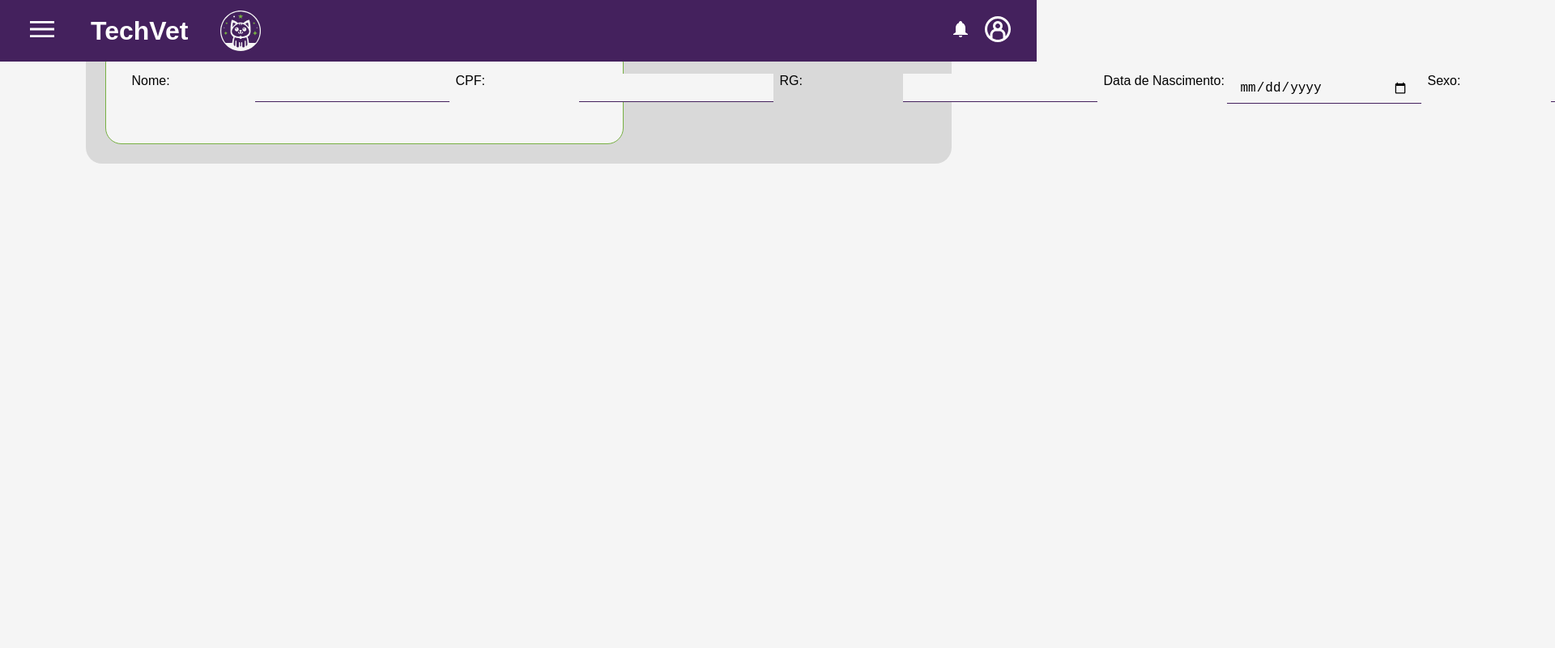
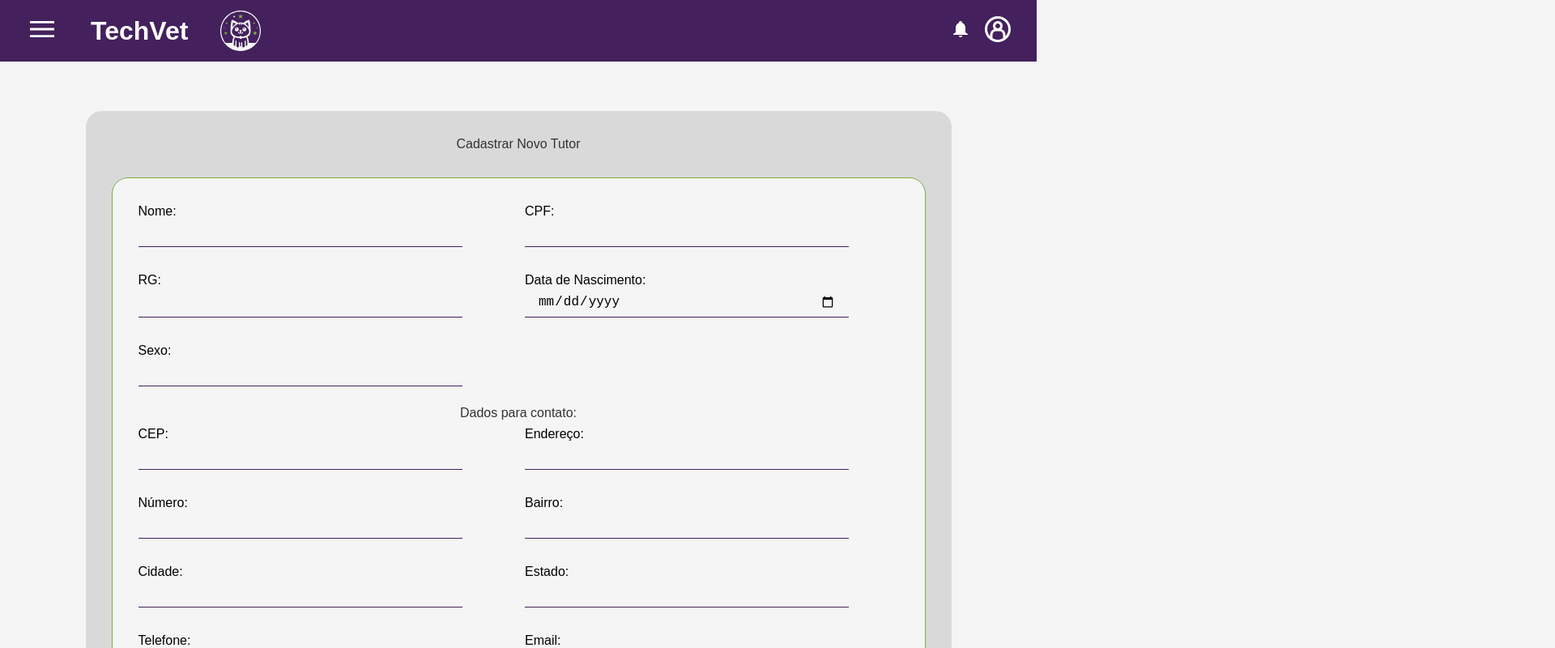
Before and after one commit to alefadonais5/tech-vet, a Next.js app: page /tutor in a window 1280 px wide. Shown: the top 800 px of the page at 81% size, 1920 px wide, since content can reach past the window. Built offline with nearby package versions, Linux system fonts and the light colour scheme; no server answers.

Commit message:
fix: corrige a caixa do formulario na pagina de tutor.

```diff
--- a/src/components/AddTutor/index.tsx
+++ b/src/components/AddTutor/index.tsx
@@ -1,56 +1,102 @@
-import React, { useEffect, useState } from "react";
-import {ContainerAddTutor, TitleAddTutor, FormTutor, LabelTitle, InputTutor} from "@/ui/styles/Components/AddTutor/styles";
+import React from "react";
+import {
+  ContainerAddTutor,
+  TitleAddTutor,
+  FormTutor,
+  LabelTitle,
+  InputTutor,
+  FormGroup,
+  FormGroupRow,
+  InputItem
+} from "@/ui/styles/Components/AddTutor/styles";
 
-export default function AddTutor(){
-return(
+export default function AddTutor() {
+  return (
     <ContainerAddTutor>
       <TitleAddTutor>Cadastrar Novo Tutor</TitleAddTutor>
 
       <FormTutor action="">
+        <FormGroup>
+          <FormGroupRow>
+            <InputItem>
               <LabelTitle htmlFor="tutor-name">Nome:</LabelTitle>
-            <InputTutor type="text" id="tutor-name" name="tutorName"/>
+              <InputTutor type="text" id="tutor-name" name="tutorName" />
+            </InputItem>
+            <InputItem>
+              <LabelTitle htmlFor="cpf-tutor">CPF:</LabelTitle>
+              <InputTutor type="number" id="cpf-tutor" name="cpf-tutor" />
+            </InputItem>
+          </FormGroupRow>
 
-            <LabelTitle htmlFor="cpf-tutor">CPF:</LabelTitle>
-            <InputTutor type="number" id="cpf-tutor" name="cpf-tutor"/>
+          <FormGroupRow>
+            <InputItem>
+              <LabelTitle htmlFor="rg-tutor">RG:</LabelTitle>
+              <InputTutor type="text" id="rg-tutor" name="rg-tutor" />
+            </InputItem>
+            <InputItem>
+              <LabelTitle htmlFor="date-tutor">Data de Nascimento:</LabelTitle>
+              <InputTutor type="date" id="date-tutor" name="date-tutor" />
+            </InputItem>
+          </FormGroupRow>
 
-            <LabelTitle htmlFor="rg-tutor">RG:</LabelTitle>
-            <InputTutor type="text" id="rg-tutor" name="rg-tutor"/>
-
-            <LabelTitle htmlFor="date-tutor">Data de Nascimento:</LabelTitle>
-            <InputTutor type="date" id="date-tutor" name="date-tutor"/>
-
+          <FormGroupRow>
+            <InputItem>
               <LabelTitle htmlFor="sexo-tutor">Sexo:</LabelTitle>
-            <InputTutor type="text" id="sexo-tutor" name="sexo-tutor"/>
+              <InputTutor type="text" id="sexo-tutor" name="sexo-tutor" />
+            </InputItem>
+          </FormGroupRow>
+        </FormGroup>
 
         <TitleAddTutor>Dados para contato:</TitleAddTutor>
 
+        <FormGroup>
+          <FormGroupRow>
+            <InputItem>
               <LabelTitle htmlFor="cep-tutor">CEP:</LabelTitle>
-            <InputTutor type="number" id="cep-tutor" name="cep-tutor"/>
+              <InputTutor type="number" id="cep-tutor" name="cep-tutor" />
+            </InputItem>
+            <InputItem>
+              <LabelTitle htmlFor="address-tutor">Endereço:</LabelTitle>
+              <InputTutor type="text" id="address-tutor" name="address-tutor" />
+            </InputItem>
+          </FormGroupRow>
 
-            <LabelTitle htmlFor="address-tutor">Endereço:</LabelTitle>
-            <InputTutor type="text" id="address-tutor" name="address-tutor"/>
+          <FormGroupRow>
+            <InputItem>
+              <LabelTitle htmlFor="number-tutor">Número:</LabelTitle>
+              <InputTutor type="number" id="number-tutor" name="number-tutor" />
+            </InputItem>
+            <InputItem>
+              <LabelTitle htmlFor="bairro-tutor">Bairro:</LabelTitle>
+              <InputTutor type="text" id="bairro-tutor" name="bairro-tutor" />
+            </InputItem>
+          </FormGroupRow>
 
-            <LabelTitle htmlFor="number-tutor">Número:</LabelTitle>
-            <InputTutor type="number" id="number-tutor" name="number-tutor"/>
+          <FormGroupRow>
+            <InputItem>
+              <LabelTitle htmlFor="city-tutor">Cidade:</LabelTitle>
+              <InputTutor type="text" id="city-tutor" name="city-tutor" />
+            </InputItem>
+            <InputItem>
+              <LabelTitle htmlFor="state-tutor">Estado:</LabelTitle>
+              <InputTutor type="text" id="state-tutor" name="state-tutor" />
+            </InputItem>
+          </FormGroupRow>
 
-            <LabelTitle htmlFor="bairro-tutor">Bairro:</LabelTitle>
-            <InputTutor type="text" id="bairro-tutor" name="bairro-tutor"/>
+          <FormGroupRow>
+            <InputItem>
+              <LabelTitle htmlFor="tel-tutor">Telefone:</LabelTitle>
+              <InputTutor type="tel" id="tel-tutor" name="tel-tutor" />
+            </InputItem>
+            <InputItem>
+              <LabelTitle htmlFor="email-tutor">Email:</LabelTitle>
+              <InputTutor type="email" id="email-tutor" name="email-tutor" />
+            </InputItem>
+          </FormGroupRow>
+        </FormGroup>
 
-            <LabelTitle htmlFor="city-tutor">Cidade:</LabelTitle>
-            <InputTutor type="text" id="city-tutor" name="city-tutor"/>
-
-            <LabelTitle htmlFor="state-tutor">Estado:</LabelTitle>
-            <InputTutor type="text" id="state-tutor" name="state-tutor"/>
-
-            <LabelTitle htmlFor="tel-tutor">Telefone:</LabelTitle>
-            <InputTutor type="tel" id="tel-tutor" name="tel-tutor"/>
-
-            <LabelTitle htmlFor="email-tutor">Email:</LabelTitle>
-            <InputTutor type="text" id="email-tutor" name="email-tutor"/>
-
-            <button type="submit"> Cadastrar tutor</button>
+        <button type="submit">Cadastrar tutor</button>
       </FormTutor>
     </ContainerAddTutor>
-)
-
+  );
 }
--- a/src/pages/tutor/index.tsx
+++ b/src/pages/tutor/index.tsx
@@ -1,7 +1,7 @@
 import AddTutor from "@/components/AddTutor";
 import { Header } from "@/components/Header";
 import React, { useState } from "react";
-import { Container } from "@/ui/styles/Pages/tutor/styles";
+import { Container, Title } from "@/ui/styles/Pages/tutor/styles";
 import { useRouter } from "next/router";
 
 export default function TutorVet() {
@@ -15,6 +15,7 @@ export default function TutorVet() {
     return (
         <Container>
             <Header />
+                <Title>Tutores</Title>
                 <AddTutor />
         </Container>
     );
--- a/src/ui/styles/Components/AddTutor/styles.ts
+++ b/src/ui/styles/Components/AddTutor/styles.ts
@@ -4,29 +4,26 @@ export const ContainerAddTutor = styled.div`
   width: 100%;
   max-width: 66.8125rem;
   height: auto;
-    margin: 0 auto;
+  margin: 3rem auto;
   display: flex;
   flex-direction: column;
-    justify-content: flex-start;
+  justify-content: center;
   align-items: center;
   background-color: ${({ theme }) => theme.colors.backgrounds.sextinary};
   border-radius: 1.25rem;
-    padding: 1.5rem;
-    gap: 1rem;
-    box-shadow: 0px 4px 20px 0px
-    rgba(${({ theme }) => theme.colors.backgrounds.sextinary}, 0.2);
-
+  padding: 2rem;
+  gap: 2rem;
+  box-shadow: 0px 4px 20px 0px rgba(${({ theme }) => theme.colors.backgrounds.sextinary}, 0.2);
 `;
 
 export const TitleAddTutor = styled.div`
   text-align: center;
   align-items: center;
-
 `;
 
 export const FormTutor = styled.form`
   width: 100%;
-    max-width: 40rem;
+  max-width: 70rem;
   height: auto;
   border: 1px solid ${({ theme }) => theme.colors.border.colors.primary};
   background-color: ${({ theme }) => theme.colors.backgrounds.quinary};
@@ -34,9 +31,8 @@ export const FormTutor = styled.form`
   padding: 2rem;
   gap: 0.5rem;
   display: flex;
-    align-items: flex-start; /* Alinha itens à esquerda dentro do formulário */
-    align-self: flex-start; /* Garante que o formulário não ocupe espaço extra */
-
+  flex-direction: column;
+  align-items: normal;
 `;
 
 export const LabelTitle = styled.label`
@@ -72,3 +68,26 @@ export const InputTutor = styled.input`
     color: ${({ theme }) => theme.colors.text.tertiary};
   }
 `;
+
+export const FormGroup = styled.div`
+  display: flex;
+  flex-direction: column;
+  align-items: center;
+  gap: 1rem;
+`;
+
+export const FormGroupRow = styled.div`
+  display: flex;
+  flex-wrap: wrap;
+  gap: 1rem;
+  justify-content: space-between;
+  width: 100%;
+`;
+
+export const InputItem = styled.div`
+  flex: 1;
+  min-width: 45%;
+  display: flex;
+  flex-direction: column;
+  margin-bottom: 1rem;
+`;
--- a/src/ui/styles/Pages/tutor/styles.ts
+++ b/src/ui/styles/Pages/tutor/styles.ts
@@ -4,3 +4,14 @@ export const Container = styled.div`
     margin: 0;
     padding: 0;
 `;
+
+export const Title = styled.h1`
+    display: flex;
+    font-size: ${({ theme }) => theme.sizes.font.terciary};
+    color: ${({ theme }) => theme.colors.text.primary};
+    align-content: center;
+    justify-content: center;
+    height: 100%;
+    gap: 1.625rem;
+    padding: 1.625rem 0;
+`;
```
Lines whose indentation alone changed are shown as unchanged.
